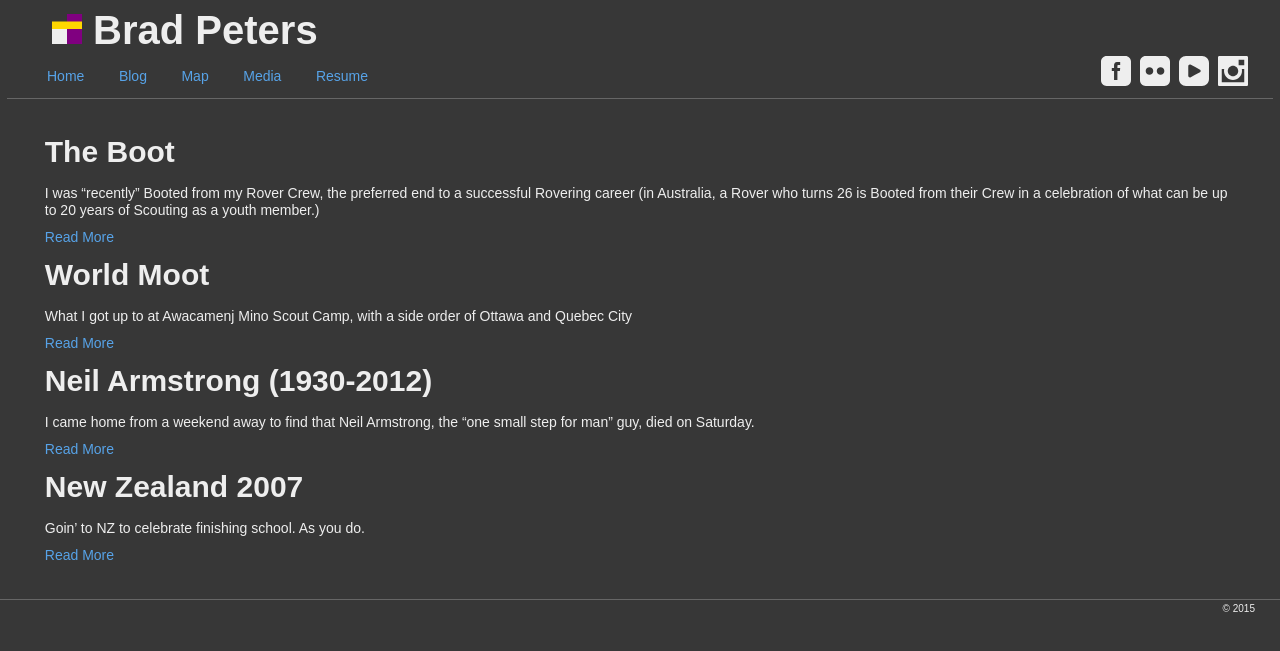
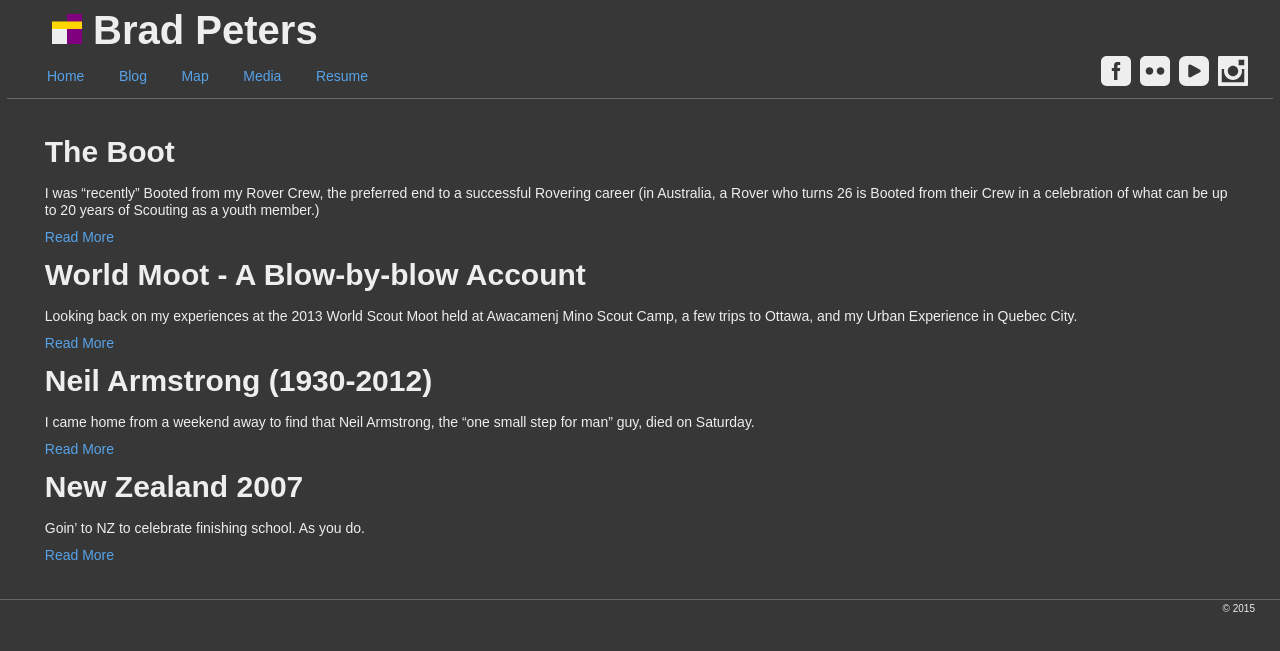
Before and after one commit to ubersejanus/ubersejanus.github.io, a Jekyll site: the page built from blog/index.html, in a window 1280 px wide. Shown: the top 651 px of the page. Built offline with Jekyll 4.4.1, drawn with Linux system fonts in a browser that asks for light colours; Markdown is read by kramdown in place of the engine named in the settings; the list of posts is cut into pages by our own code.

Commit message:
Making the a tags consistent

```diff
--- a/blog/_posts/2013-08-31-moot-canada.md
+++ b/blog/_posts/2013-08-31-moot-canada.md
@@ -1,6 +1,6 @@
 ---
 layout: post
-title: World Moot
+title: World Moot - A Blow-by-blow Account
 author: Brad Peters
 date:   2013-08-31 12:00
 section: blog
@@ -8,13 +8,13 @@
 tags: moots, rovers
 ---
 
-What I got up to at Awacamenj Mino Scout Camp, with a side order of Ottawa and Quebec City
+Looking back on my experiences at the 2013 World Scout Moot held at Awacamenj Mino Scout Camp, a few trips to Ottawa, and my Urban Experience in Quebec City.
 
 ###Moot Begins!
 <div class="blog-image-left">
   <a href="https://www.flickr.com/photos/ubersejanus/17284275172/" target="_blank">
-  <img src="https://farm9.staticflickr.com/8718/17284275172_cc852b94b8_m_d.jpg" />
-  <p>Photobombing was a hobby of mine at Moot (and in life)</p></a>
+  <img src="https://farm9.staticflickr.com/8718/17284275172_cc852b94b8_m_d.jpg" /></a>
+  <p>Photobombing was a hobby of mine at Moot (and in life)</p>
 </div>
 
 Once breakfast was over, it was time to walk down to the Canadian Parliament, kick back and wait for the Governor-General to show up and officially start the show. Turns out that the Australian flag had been misplaced, but luckily we had been using a flag taped to Pete's Oar as a "follow me" beacon so no harm, no foul, I suppose.
@@ -27,8 +27,8 @@
 
 <div class="blog-image-right">
   <a href="https://www.flickr.com/photos/ubersejanus/12975847024/in/set-72157641973511214" target="_blank">
-  <img src="https://farm4.staticflickr.com/3520/12975847024_340df6d0e6_m_d.jpg" />
-  <p>Rovers waiting for the opening ceremony in front of Parliament</p></a>
+  <img src="https://farm4.staticflickr.com/3520/12975847024_340df6d0e6_m_d.jpg" /></a>
+  <p>Rovers waiting for the opening ceremony in front of Parliament</p>
 </div>
 
 But, with the GG's Personal Standard fluttering high above, it was time to begin.
@@ -43,8 +43,8 @@
 ###Settling In
 <div style="width: 250px" class="wp-caption alignleft">
   <a href="https://www.flickr.com/photos/ubersejanus/17286098345/in/set-72157641973511214" target="_blank">
-  <img src="https://farm9.staticflickr.com/8726/17286098345_fbdd47e20c_m_d.jpg" alt="Picture of my Patrol" />
-  <p>Patrol 147</p></a>
+  <img src="https://farm9.staticflickr.com/8726/17286098345_fbdd47e20c_m_d.jpg" alt="Picture of my Patrol" /></a>
+  <p>Patrol 147</p>
 </div>
 
 When the buses pulled up, we were excited to see that they were the iconic yellow North American school buses. That excitement lasted only as long as it took to climb aboard.
```
